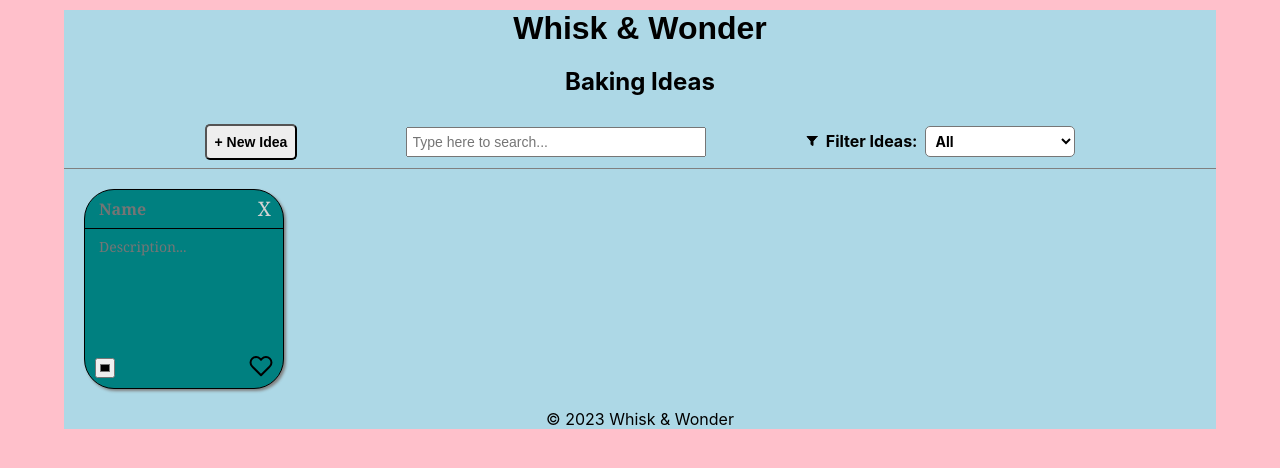
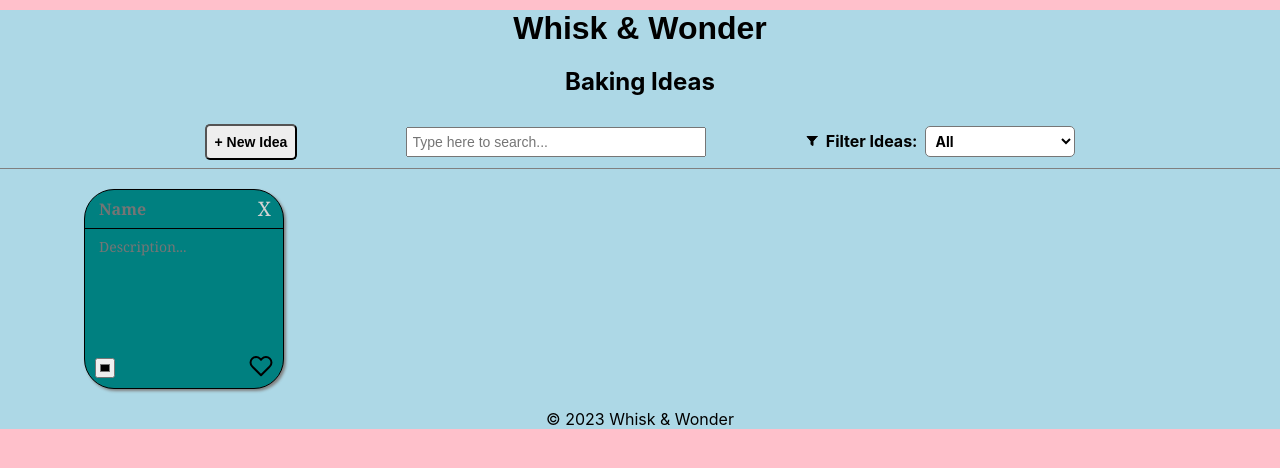
Before and after one commit to DeniseLewis1/whisk-and-wonder-react, a React (Create React App) app: page / in a window 1280 px wide. Shown: the top 468 px of the page. Built offline with nearby package versions, Linux system fonts and the light colour scheme.

Commit message:
Minor change to structure

```diff
--- a/src/components/Footer.js
+++ b/src/components/Footer.js
@@ -2,8 +2,8 @@ import React from "react";
 
 const Footer = () => {
     return (
-        <footer className="wrapper">
-            <div>&copy; {new Date().getFullYear()} Whisk & Wonder</div>
+        <footer>
+            <div className="wrapper">&copy; {new Date().getFullYear()} Whisk & Wonder</div>
         </footer>
     );
 };
--- a/src/components/Header.js
+++ b/src/components/Header.js
@@ -5,8 +5,8 @@ const Header = ({ addIdea, searchIdea, searchText, categories, category, handleC
     const searchInput = (e) => searchIdea(e.target.value);
 
     return (
-        <header className="wrapper">
-        <div>
+        <header>
+          <div className="wrapper">
             <h1 className="title">Whisk & Wonder</h1>
             <h2>Baking Ideas</h2>
             <aside className="controls">
--- a/src/components/IdeasList.js
+++ b/src/components/IdeasList.js
@@ -18,11 +18,11 @@ const IdeasList = ({ ideas, deleteIdea, editIdea, updateColor, favoriteIdeas, to
     const ideaElements = matches.map(renderIdea);
 
     return (
-        <main className="wrapper">
-            <div>
-            <section className="all-ideas">
-                <ul className="ideas-list">{ideaElements}</ul>
-            </section>
+        <main>
+            <div className="wrapper">
+                <section className="all-ideas">
+                    <ul className="ideas-list">{ideaElements}</ul>
+                </section>
             </div>
         </main>
     );
```
Lines whose indentation alone changed are shown as unchanged.
